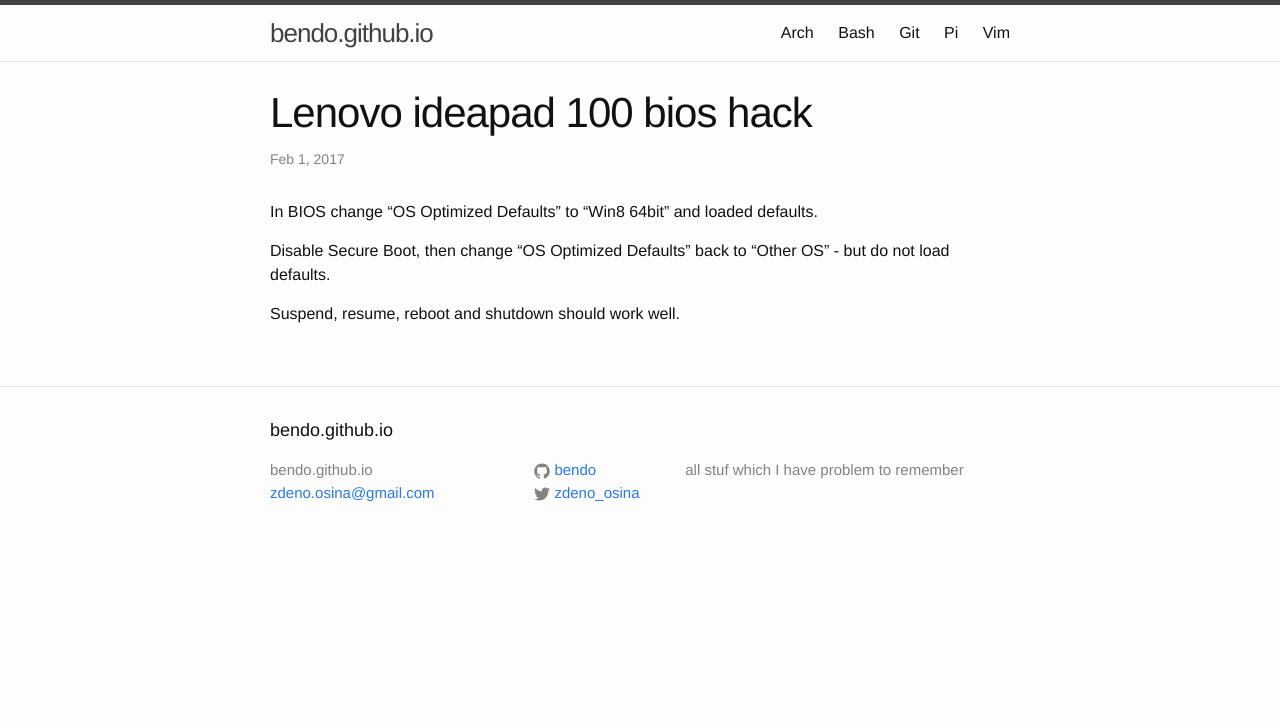
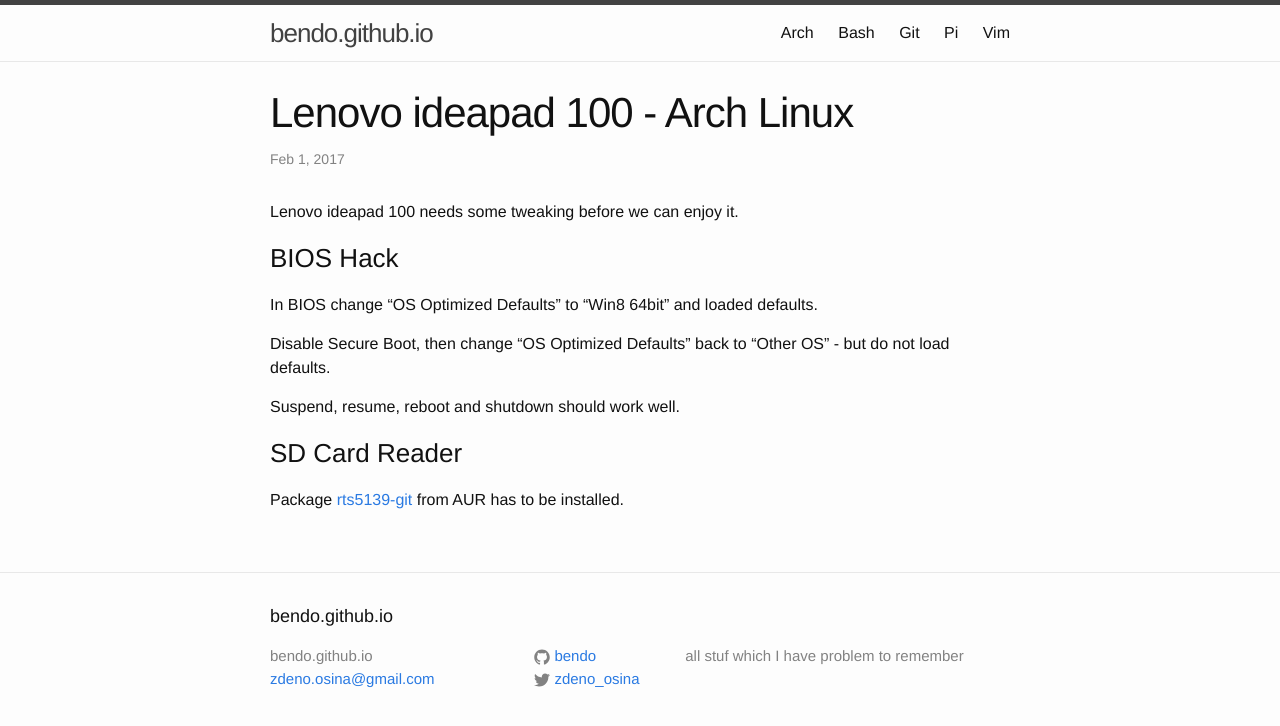
Before and after one commit to bendo/bendo.github.io, a Jekyll site: the page built from _posts/2017-02-01-lenovo-ideapad-100.markdown, in a window 1280 px wide. Shown: the top 726 px of the page. Built offline with Jekyll 4.4.1, drawn with Linux system fonts in a browser that asks for light colours.

Commit message:
Correct text and formating in posts

```diff
--- a/_posts/2017-02-01-lenovo-hack.markdown
+++ b/_posts/2017-02-01-lenovo-ideapad-100.markdown
@@ -1,13 +1,19 @@
 ---
 layout: post
-title:  "Lenovo ideapad 100 bios hack"
+title:  "Lenovo ideapad 100 - Arch Linux"
 date:   2017-02-01 01:00:00 +0100
 categories: bios
 ---
 
+Lenovo ideapad 100 needs some tweaking before we can enjoy it.
+
+### BIOS Hack
 In BIOS change "OS Optimized Defaults" to "Win8 64bit" and loaded defaults.
 
 Disable Secure Boot, then change "OS Optimized Defaults" back to "Other OS" - but
 do not load defaults.
 
 Suspend, resume, reboot and shutdown should work well.
+
+### SD Card Reader
+Package [rts5139-git](https://aur.archlinux.org/packages/rts5139-git/) from AUR has to be installed.
```
Also changed, not shown: _posts/2017-02-18-git-commits.markdown (+23 -23 lines).
